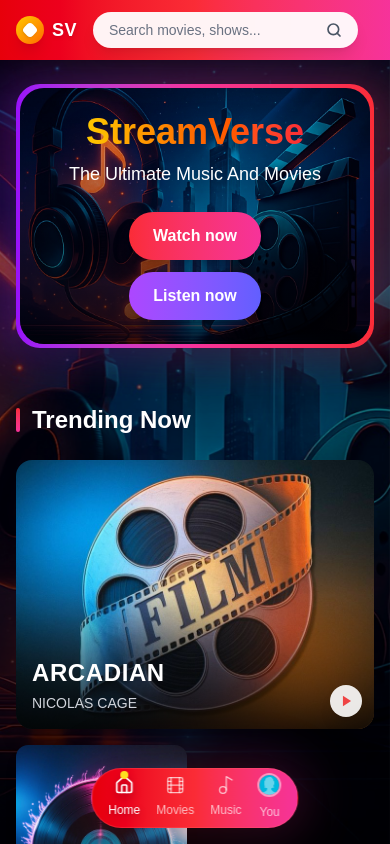
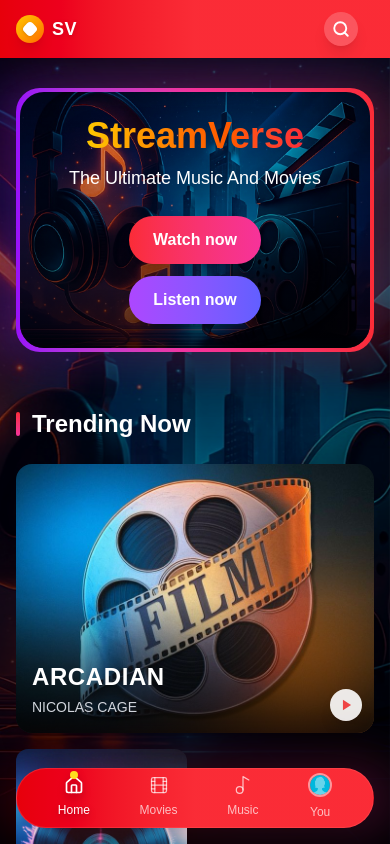
Before and after one commit to ngambasty-tech/sawaflix, a Next.js app: page / in a window 390 px wide. Shown: the top 844 px of the page. Built offline with nearby package versions, Linux system fonts and the light colour scheme.

Commit message:
mobile nav and search adjusted

```diff
--- a/components/common/Hero.jsx
+++ b/components/common/Hero.jsx
@@ -10,7 +10,7 @@ export default function StreamVerseHeroBanner({
   listenButtonText = "Listen now"
 }) {
   return (
-    <div className="relative w-full max-w-2xl mx-auto mt-6 mb-8 px-4">
+    <div className="relative w-full max-w-2xl mx-auto mt-22 mb-8 px-4">
       {/* Main Container with Gradient Border */}
       <div className="relative rounded-3xl overflow-hidden shadow-2xl bg-gradient-to-r from-purple-600 via-pink-500 to-red-500 p-1">
         {/* Content Container */}
--- a/components/common/NavbarBottom.jsx
+++ b/components/common/NavbarBottom.jsx
@@ -34,10 +34,10 @@ const DownNav = () => {
   ];
 
 return (
-     <div className="fixed bottom-4 left-1/2 transform -translate-x-1/2 z-50">
+    <div className="fixed bottom-4 left-0 right-0 z-50 px-4 sm:left-1/2 sm:right-auto sm:transform sm:-translate-x-1/2 sm:px-0">
       {/* Gradient Background Container */}
-      <nav className="bg-gradient-to-r from-red-600 via-red-500 to-pink-500 rounded-full px-4 py-1 sm:px-6 sm:py-3 shadow-2xl border border-red-400/30 backdrop-blur-sm">
-        <div className="flex items-center space-x-4 sm:space-x-8">
+      <nav className="bg-gradient-to-r from-red-600 via-red-500 to-red-500 rounded-full px-4 py-1 sm:px-6 sm:py-3 shadow-2xl border border-red-400/30 backdrop-blur-sm w-full sm:w-auto">
+        <div className="flex items-center justify-around sm:justify-center sm:space-x-8">
           {navItems.map((item) => {
             const Icon = item.icon;
             const isActive = activeTab === item.name;
--- a/components/common/NavbarTop.jsx
+++ b/components/common/NavbarTop.jsx
@@ -1,8 +1,17 @@
+'use client';
+
+import { useState } from 'react';
 import Link from 'next/link';
 
 export default function NavbarTop() {
+  const [isSearchOpen, setIsSearchOpen] = useState(false);
+
+  const toggleSearch = () => {
+    setIsSearchOpen(!isSearchOpen);
+  };
+
   return (
-    <nav className="bg-gradient-to-r  from-red-600 via-red-500 to-pink-500 px-4 sm:px-6 lg:px-8 py-3 sm:py-4 flex items-center justify-between shadow-xl">
+    <nav className="fixed top-0 left-0 right-0 z-50 bg-gradient-to-r from-red-600 via-red-500 to-red-500 px-4 sm:px-6 lg:px-8 py-3 sm:py-4 flex items-center justify-between shadow-xl backdrop-blur-sm">
       {/* Logo Section */}
       <div className="flex items-center space-x-2 sm:space-x-3 flex-shrink-0">
         <div className="w-7 h-7 sm:w-8 sm:h-8 lg:w-10 lg:h-10 bg-gradient-to-br from-yellow-400 to-orange-500 rounded-full flex items-center justify-center shadow-lg transform hover:scale-110 transition-transform duration-200">
@@ -16,16 +25,47 @@ export default function NavbarTop() {
 
       {/* Search Section */}
       <div className="relative flex-1 max-w-xs sm:max-w-md lg:max-w-lg mx-4 sm:mx-8">
-        <div className="relative">
+        {/* Search Input - Shows when isSearchOpen is true */}
+        {isSearchOpen && (
+          <div className="relative animate-in fade-in-0 zoom-in-95 duration-200">
             <input
               type="text"
               placeholder="Search movies, shows..."
               className="w-full bg-white/95 backdrop-blur-sm rounded-full py-2 sm:py-2.5 lg:py-3 pl-4 sm:pl-5 pr-10 sm:pr-12 text-gray-800 placeholder-gray-500 text-sm sm:text-base focus:outline-none focus:ring-2 focus:ring-yellow-400 focus:ring-opacity-70 focus:bg-white transition-all duration-200 shadow-lg"
+              autoFocus
             />
-          <button className="absolute right-3 sm:right-4 top-1/2 transform -translate-y-1/2 text-gray-600 hover:text-red-500 transition-colors duration-200 p-1">
+            <button
+              onClick={toggleSearch}
+              className="absolute right-3 sm:right-4 top-1/2 transform -translate-y-1/2 text-gray-600 hover:text-red-500 transition-colors duration-200 p-1"
+            >
               <svg
                 width="16"
                 height="16"
+                viewBox="0 0 24 24"
+                fill="none"
+                stroke="currentColor"
+                strokeWidth="2.5"
+                strokeLinecap="round"
+                strokeLinejoin="round"
+                className="sm:w-5 sm:h-5"
+              >
+                <line x1="18" y1="6" x2="6" y2="18"></line>
+                <line x1="6" y1="6" x2="18" y2="18"></line>
+              </svg>
+            </button>
+          </div>
+        )}
+
+        {/* Search Icon - Shows when isSearchOpen is false */}
+        {!isSearchOpen && (
+          <div className="flex justify-end">
+            <button
+              onClick={toggleSearch}
+              className="bg-white/20 backdrop-blur-sm rounded-full p-2 sm:p-2.5 text-white hover:bg-white/30 transition-all duration-200 shadow-lg hover:scale-110 transform"
+            >
+              <svg
+                width="18"
+                height="18"
                 viewBox="0 0 24 24"
                 fill="none"
                 stroke="currentColor"
@@ -39,9 +79,8 @@ export default function NavbarTop() {
               </svg>
             </button>
           </div>
+        )}
       </div>
-
-
     </nav>
   );
 }
```
Lines whose indentation alone changed are shown as unchanged.
